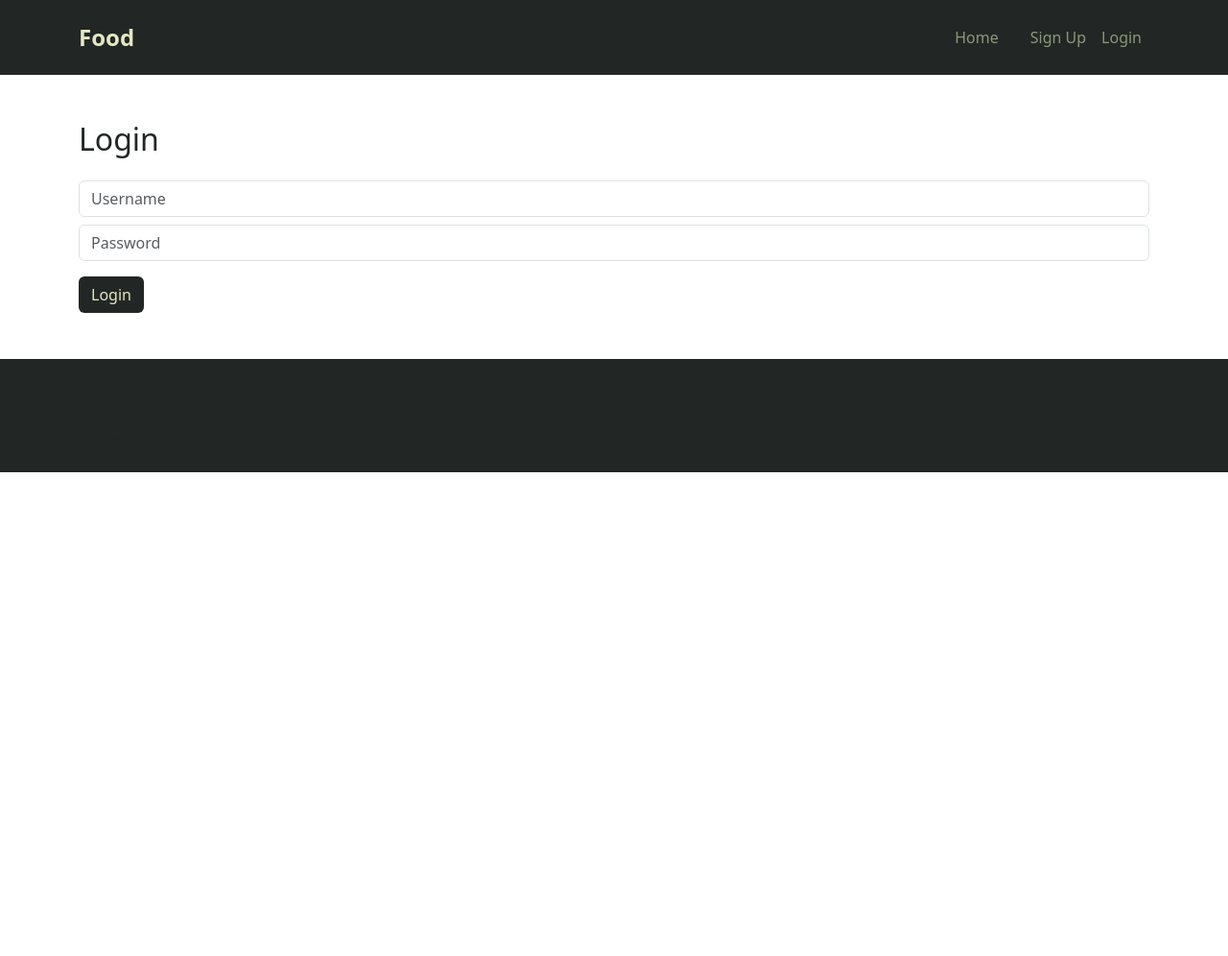
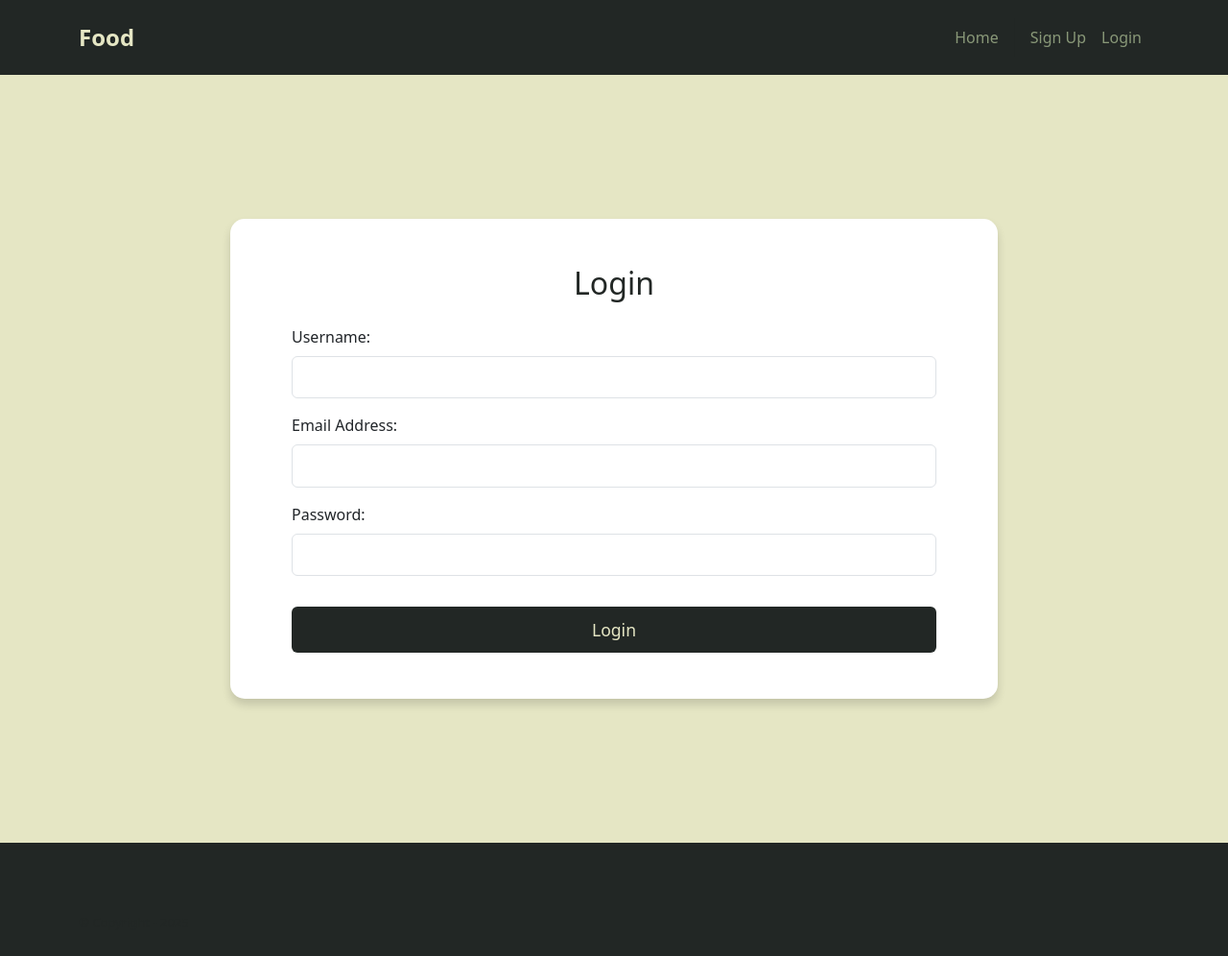
Before and after one commit to zha0anna/hackGT, a Django app: template accounts/templates/accounts/login.html in a window 1280 px wide. Shown: the whole page at 96% size. Before the commit the page ends 492 px from the top, so only its background shows below. Run offline with Django 5.2, Linux system fonts and the light colour scheme; the template is opened without the code that fills it, so the values that code supplies are empty; parts of the project's set-up code (start-up, migrations or seed data) failed here and were passed over; some libraries are stand-ins or nearby versions.

Commit message:
login and signup

```diff
--- a/accounts/templates/accounts/login.html
+++ b/accounts/templates/accounts/login.html
@@ -1,12 +1,69 @@
 {% extends "base.html" %}
+
 {% block content %}
-<div class="container py-5">
-  <h2 class="mb-4 eggshell-text">Login</h2>
-  <form method="post">
-    {% csrf_token %}
-    <input type="text" name="username" placeholder="Username" class="form-control mb-2" required>
-    <input type="password" name="password" placeholder="Password" class="form-control mb-2" required>
-    <button type="submit" class="btn navy-bg eggshell-text mt-2">Login</button>
-  </form>
+<style>
+  body {
+    background-color: #E5E6C4 !important;
+  }
+
+  .login-container {
+    min-height: 100vh;
+    display: flex;
+    justify-content: center;
+    align-items: center;
+    padding: 2rem;
+  }
+
+  .login-form {
+    background-color: #ffffff;
+    padding: 3rem 4rem;
+    border-radius: 15px;
+    box-shadow: 0 6px 10px rgba(0,0,0,0.15);
+    width: 800px; /* updated width */
+    min-height: 500px; /* updated height */
+    display: flex;
+    flex-direction: column;
+    justify-content: center;
+  }
+
+  .login-form .form-control {
+    font-size: 1.1rem;
+    padding: 0.5rem 0.75rem;
+  }
+
+  .login-form .btn {
+    font-size: 1.1rem;
+    padding: 0.6rem 0;
+  }
+
+  .login-form h2 {
+    font-size: 2rem;
+  }
+</style>
+
+<div class="login-container">
+  <div class="login-form">
+    <h2 class="mb-4 eggshell-text text-center">Login</h2>
+    <form method="post">
+      {% csrf_token %}
+
+      <div class="mb-3">
+        <label for="id_username" class="form-label">Username:</label>
+        <input type="text" id="id_username" name="username" class="form-control" required minlength="3" maxlength="20">
+      </div>
+
+      <div class="mb-3">
+        <label for="id_email" class="form-label">Email Address:</label>
+        <input type="email" id="id_email" name="email" class="form-control" required>
+      </div>
+
+      <div class="mb-3">
+        <label for="id_password" class="form-label">Password:</label>
+        <input type="password" id="id_password" name="password" class="form-control" required minlength="8">
+      </div>
+
+      <button type="submit" class="btn navy-bg eggshell-text w-100 mt-3">Login</button>
+    </form>
+  </div>
 </div>
 {% endblock %}
```
Also changed, not shown: accounts/templates/accounts/signup.html (+77 -7 lines).
